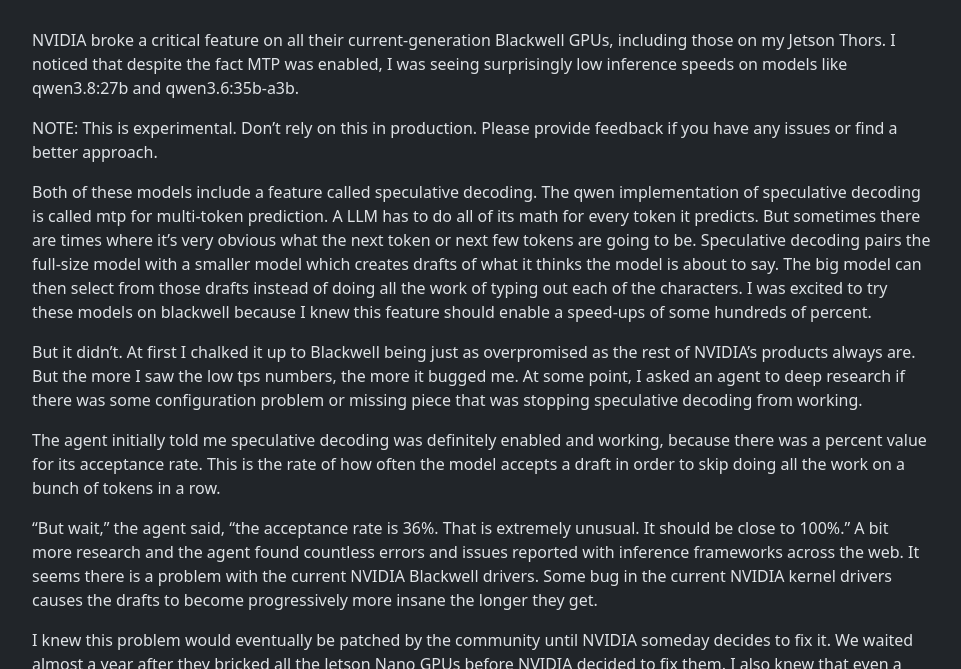
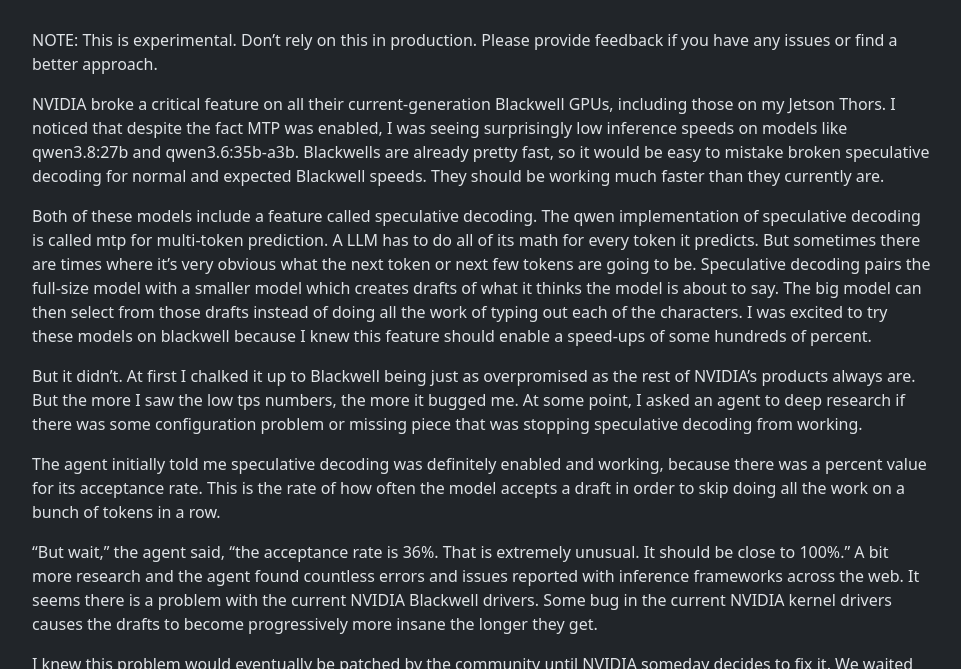
Before and after one commit to cjtrowbridge-com/cjtrowbridge.com, a Jekyll site: the page built from projects/2026-09-17-nvidia-blackwell-mtp-mitigation/index.md, in a window 1280 px wide and 900 px high, scrolled down 717 px, cut to the strip 231-900 px from the top of the window. Shown: the whole strip, without its empty margins (158-1119 px from the left). Built offline with Jekyll 4.4.1, drawn with Linux system fonts in a browser that asks for light colours; nearby versions of some CDN libraries.

Commit message:
reorganized begining

```diff
--- a/projects/2026-09-17-nvidia-blackwell-mtp-mitigation/index.md
+++ b/projects/2026-09-17-nvidia-blackwell-mtp-mitigation/index.md
@@ -18,9 +18,9 @@
 lastUpdated: 2026-09-18
 ---
 
-NVIDIA broke a critical feature on all their current-generation Blackwell GPUs, including those on my Jetson Thors. I noticed that despite the fact MTP was enabled, I was seeing surprisingly low inference speeds on models like qwen3.8:27b and qwen3.6:35b-a3b.
+NOTE: This is experimental. Don't rely on this in production. Please provide feedback if you have any issues or find a better approach.
 
-NOTE: This is experimental. Don't rely on this in production. Please provide feedback if you have any issues or find a better approach.
+NVIDIA broke a critical feature on all their current-generation Blackwell GPUs, including those on my Jetson Thors. I noticed that despite the fact MTP was enabled, I was seeing surprisingly low inference speeds on models like qwen3.8:27b and qwen3.6:35b-a3b. Blackwells are already pretty fast, so it would be easy to mistake broken speculative decoding for normal and expected Blackwell speeds. They should be working much faster than they currently are.
 
 Both of these models include a feature called speculative decoding. The qwen implementation of speculative decoding is called mtp for multi-token prediction. A LLM has to do all of its math for every token it predicts. But sometimes there are times where it's very obvious what the next token or next few tokens are going to be. Speculative decoding pairs the full-size model with a smaller model which creates drafts of what it thinks the model is about to say. The big model can then select from those drafts instead of doing all the work of typing out each of the characters. I was excited to try these models on blackwell because I knew this feature should enable a speed-ups of some hundreds of percent.
 
```
